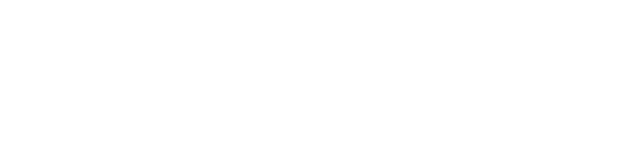
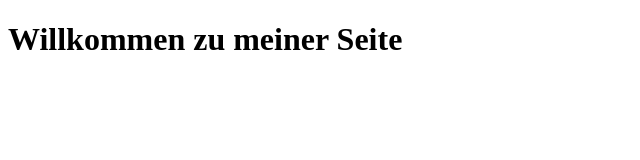
Before and after one commit to IT180175/IT180175.github.io, a plain HTML site: page index.html in a window 1280 px wide. Shown: the whole page, without its empty margins (0-640 px from the left). Drawn offline with Linux system fonts and the light colour scheme.

Commit message:
Startseite

```diff
--- a/index.html
+++ b/index.html
@@ -7,6 +7,6 @@
     <title>Startseite</title>
 </head>
 <body>
-
+    <h1>Willkommen zu meiner Seite</h1>
 </body>
 </html>
```
